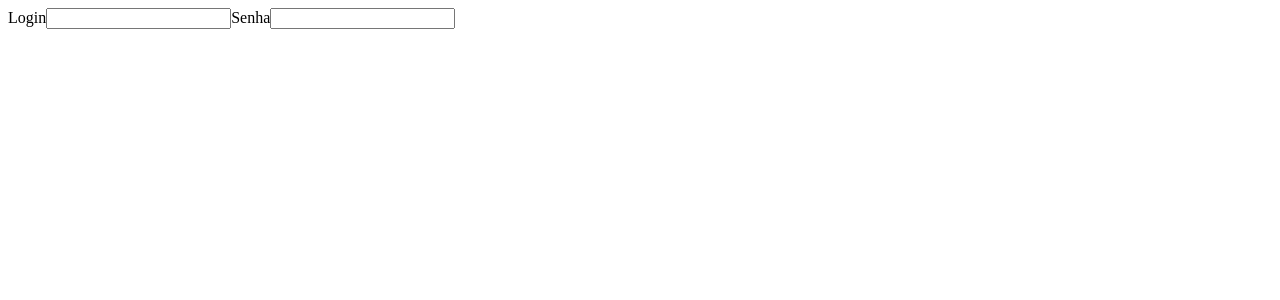
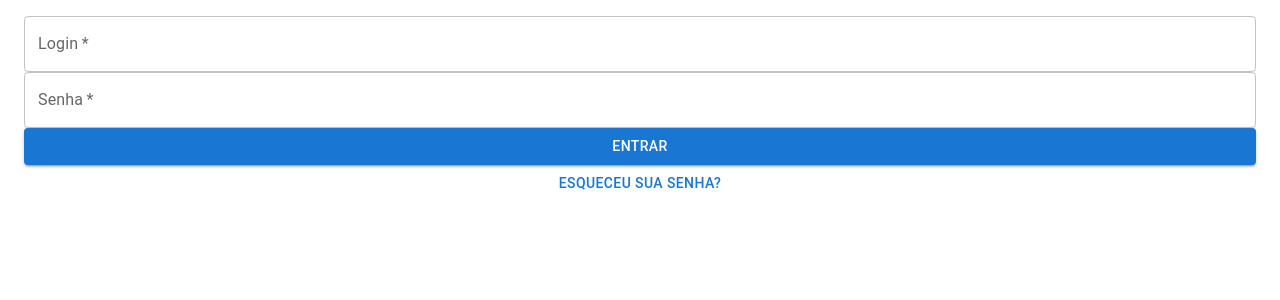
Before and after one commit to guilherme-cittadela/devin_pharmacy, a React (Vite) app: page / in a window 1280 px wide. Shown: the top 300 px of the page. Built offline with nearby package versions, Linux system fonts and the light colour scheme.

Commit message:
criação pagina login

```diff
--- a/package.json
+++ b/package.json
@@ -10,6 +10,10 @@
     "preview": "vite preview"
   },
   "dependencies": {
+    "@emotion/react": "^11.11.1",
+    "@emotion/styled": "^11.11.0",
+    "@fontsource/roboto": "^5.0.8",
+    "@mui/material": "^5.14.5",
     "react": "^18.2.0",
     "react-dom": "^18.2.0"
   },
--- a/src/assets/components/campo.jsx
+++ /dev/null
@@ -1,10 +0,0 @@
-function Campo({ label, type }) {
-    return (
-        <>
-            <label htmlFor="">{label}</label>
-            <input type={type} />
-        </>
-     );
-}
-
-export { Campo };
--- a/src/assets/pages/login.jsx
+++ b/src/assets/pages/login.jsx
@@ -1,10 +1,28 @@
-import { Campo } from "../components/campo";
-
+import TextField from '@mui/material/TextField';
+import Button from '@mui/material/Button';
+import { Box } from '@mui/system';
 function Login() {
     return (
         <>
-            <Campo type="text" label="Login"/>
-            <Campo type="password" label="Senha"/>
+        <Box sx={{ display: "flex", flexDirection: "column", margin:"16px", justifyContent: "space-around"}}>
+
+            <TextField
+            id="login"
+            label="Login"
+            variant="outlined"
+            required />
+
+            <TextField
+            id="password"
+            label="Senha"
+            variant="outlined"
+            required
+            type="password" />
+
+
+            <Button variant="contained">Entrar</Button>
+            <Button variant="text">Esqueceu sua senha?</Button>
+        </Box>
         </>
      );
 }
```
Also changed, not shown: src/assets/components/botao.jsx (deleted), 1 other file (tests, documents, lock files or other folders).
